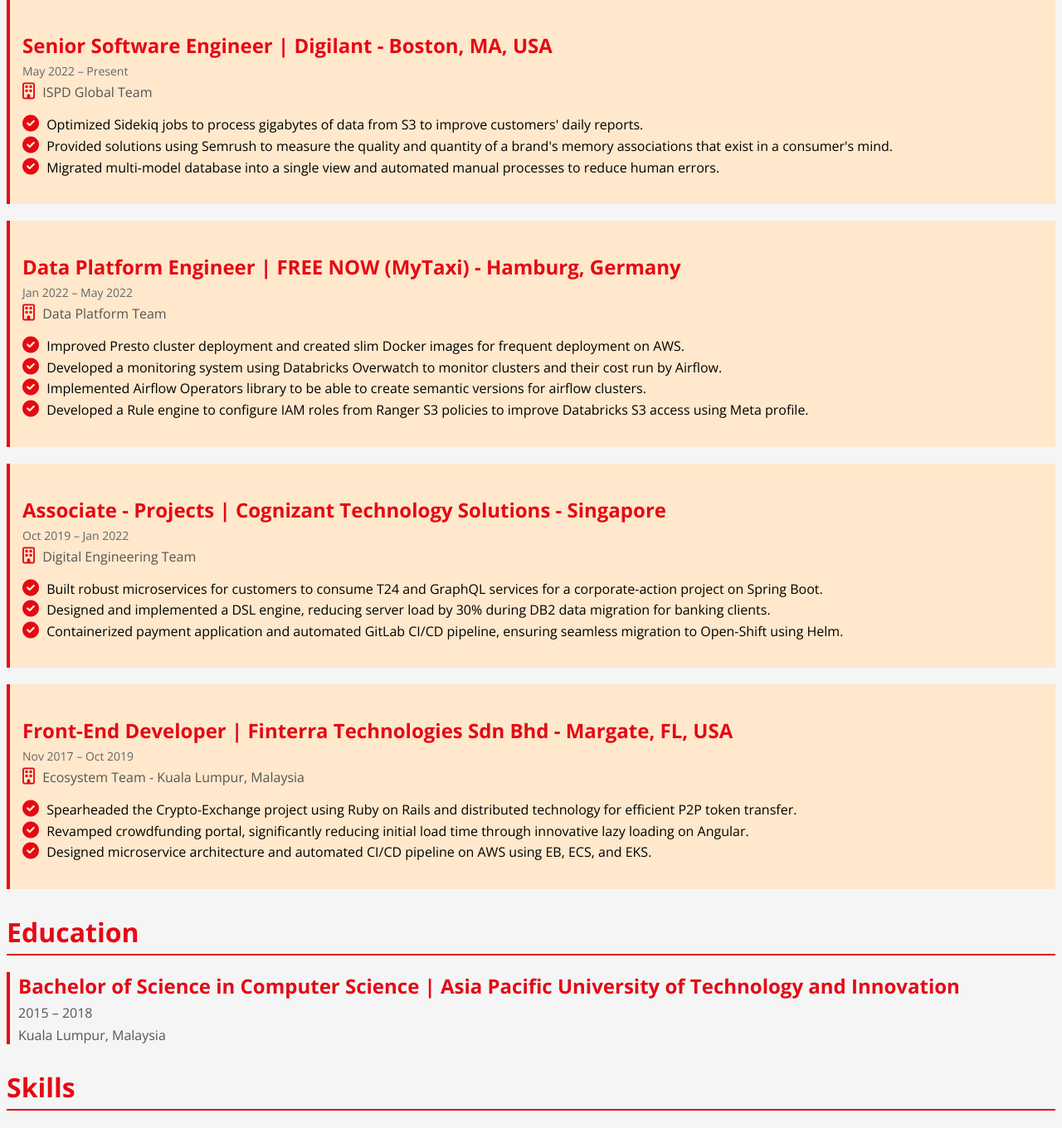
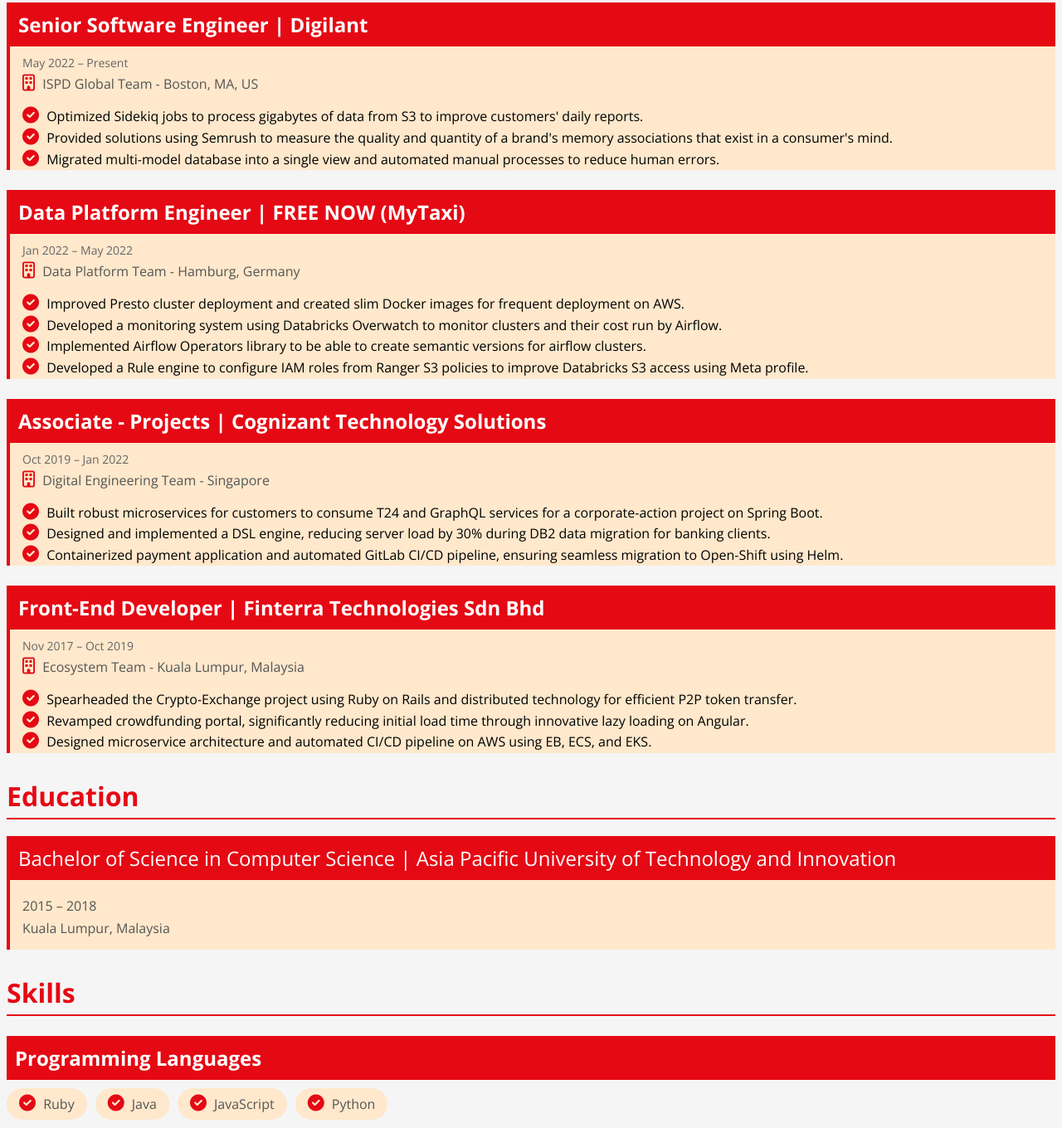
Before and after one commit to mrh-jishan/resume-gpt, a plain HTML site: page index.html in a window 1280 px wide. Shown: the part 549-1909 px from the top of the page at 83% size. Drawn offline with nearby package versions, Linux system fonts and the light colour scheme.

Commit message:
feat(dataType) setup front-end data type

```diff
--- a/index.html
+++ b/index.html
@@ -73,15 +73,19 @@
             background-color: #FFE8CC;
             /* Light orange background */
             border-left: 4px solid #E50914;
-            /* Netflix red color for the left border */
-            padding: 15px;
             margin-bottom: 20px;
         }
 
+        .experience .experience-body {
+            padding: 0 15px;
+        }
+
         .experience h3 {
+            background-color: #E50914;
+            color: #FFF;
+            padding: 10px;
             font-size: 24px;
-            color: #E50914;
-            margin-bottom: 5px;
+            margin-bottom: 10px;
         }
 
         .experience .date {
@@ -128,16 +132,22 @@
 
         .education {
             border-left: 4px solid #E50914;
-            /* Netflix red color for the left border */
-            padding-left: 10px;
             margin-bottom: 15px;
+            background-color: #FFE8CC;
+        }
+
+        .education .education-body {
+            padding: 10px 15px;
         }
 
         .education .degree {
-            font-size: 24px;
-            font-weight: bold;
             color: #E50914;
             margin-bottom: 5px;
+            background-color: #E50914;
+            color: #FFF;
+            padding: 10px;
+            font-size: 24px;
+            margin-bottom: 10px;
         }
 
         .date,
@@ -158,9 +168,7 @@
 
         .skills h3 {
             background-color: #E50914;
-            /* Netflix red background for the skills headings */
             color: #FFF;
-            /* White text color for the skills headings */
             padding: 10px;
             font-size: 24px;
             margin-bottom: 10px;
@@ -170,17 +178,18 @@
             list-style-type: none;
             padding: 0;
             margin: 0;
+            display: flex;
+            flex-wrap: wrap;
         }
 
         .skills li {
             background-color: #FFE8CC;
-            /* Light orange background for the individual skills */
             padding: 8px 15px;
-            margin-bottom: 5px;
-            border-radius: 5px;
+            margin-right: 10px;
+            margin-bottom: 10px;
+            border-radius: 50px;
             font-size: 16px;
             color: #555;
-            /* Dark gray text color for the individual skills */
         }
     </style>
     <!-- <link rel="stylesheet" href="https://cdnjs.cloudflare.com/ajax/libs/font-awesome/6.0.0-beta3/css/all.min.css"> -->
@@ -226,9 +235,10 @@
     <div class="section">
         <h2>Experience</h2>
         <div class="experience">
-            <h3>Senior Software Engineer | Digilant - Boston, MA, USA</h3>
+            <h3>Senior Software Engineer | Digilant</h3>
+            <div class="experience-body">
                 <div class="date">May 2022 – Present</div>
-            <div class="location"><i class="far fa-building icon"></i> ISPD Global Team</div>
+                <div class="location"><i class="far fa-building icon"></i> ISPD Global Team - Boston, MA, US</div>
                 <p>
                     <i class="fas fa-check-circle icon"></i> Optimized Sidekiq jobs to process gigabytes of data from S3
                     to improve customers' daily reports.
@@ -240,11 +250,13 @@
                     automated manual processes to reduce human errors.
                 </p>
             </div>
+        </div>
 
         <div class="experience">
-            <h3>Data Platform Engineer | FREE NOW (MyTaxi) - Hamburg, Germany</h3>
+            <h3>Data Platform Engineer | FREE NOW (MyTaxi)</h3>
+            <div class="experience-body">
                 <div class="date">Jan 2022 – May 2022</div>
-            <div class="location"><i class="far fa-building icon"></i> Data Platform Team</div>
+                <div class="location"><i class="far fa-building icon"></i> Data Platform Team - Hamburg, Germany</div>
                 <p>
                     <i class="fas fa-check-circle icon"></i> Improved Presto cluster deployment and created slim Docker
                     images for frequent deployment on AWS.
@@ -259,51 +271,62 @@
                     S3 policies to improve Databricks S3 access using Meta profile.
                 </p>
             </div>
+        </div>
         <div class="experience">
-            <h3>Associate - Projects | Cognizant Technology Solutions - Singapore</h3>
+            <h3>Associate - Projects | Cognizant Technology Solutions</h3>
+            <div class="experience-body">
                 <div class="date">Oct 2019 – Jan 2022</div>
-            <div class="location"><i class="far fa-building icon"></i> Digital Engineering Team</div>
+                <div class="location"><i class="far fa-building icon"></i> Digital Engineering Team - Singapore</div>
                 <p>
                     <i class="fas fa-check-circle icon"></i> Built robust microservices for customers to consume T24 and
                     GraphQL services for a corporate-action
                     project on Spring Boot.
                     <br>
-                <i class="fas fa-check-circle icon"></i> Designed and implemented a DSL engine, reducing server load by
+                    <i class="fas fa-check-circle icon"></i> Designed and implemented a DSL engine, reducing server load
+                    by
                     30% during DB2 data migration for
                     banking clients.
                     <br>
-                <i class="fas fa-check-circle icon"></i> Containerized payment application and automated GitLab CI/CD
+                    <i class="fas fa-check-circle icon"></i> Containerized payment application and automated GitLab
+                    CI/CD
                     pipeline, ensuring seamless migration to
                     Open-Shift using Helm.
                 </p>
             </div>
+        </div>
 
         <div class="experience">
-            <h3>Front-End Developer | Finterra Technologies Sdn Bhd - Margate, FL, USA</h3>
+            <h3>Front-End Developer | Finterra Technologies Sdn Bhd</h3>
+            <div class="experience-body">
                 <div class="date">Nov 2017 – Oct 2019</div>
                 <div class="location"><i class="far fa-building icon"></i> Ecosystem Team - Kuala Lumpur, Malaysia</div>
                 <p>
-                <i class="fas fa-check-circle icon"></i> Spearheaded the Crypto-Exchange project using Ruby on Rails and
+                    <i class="fas fa-check-circle icon"></i> Spearheaded the Crypto-Exchange project using Ruby on Rails
+                    and
                     distributed technology for efficient
                     P2P token transfer.
                     <br>
-                <i class="fas fa-check-circle icon"></i> Revamped crowdfunding portal, significantly reducing initial
+                    <i class="fas fa-check-circle icon"></i> Revamped crowdfunding portal, significantly reducing
+                    initial
                     load time through innovative lazy loading
                     on Angular.
                     <br>
-                <i class="fas fa-check-circle icon"></i> Designed microservice architecture and automated CI/CD pipeline
+                    <i class="fas fa-check-circle icon"></i> Designed microservice architecture and automated CI/CD
+                    pipeline
                     on AWS using EB, ECS, and EKS.
                 </p>
             </div>
         </div>
+    </div>
     <div class="section">
         <h2>Education</h2>
-
         <div class="education">
             <div class="degree">Bachelor of Science in Computer Science | Asia Pacific University of Technology and
                 Innovation</div>
+            <div class="education-body">
                 <div class="date">2015 – 2018</div>
                 <div class="location">Kuala Lumpur, Malaysia</div>
+            </div>
         </div>
     </div>
 
```
Also changed, not shown: 1 other file. Lines whose indentation alone changed are shown as unchanged.
